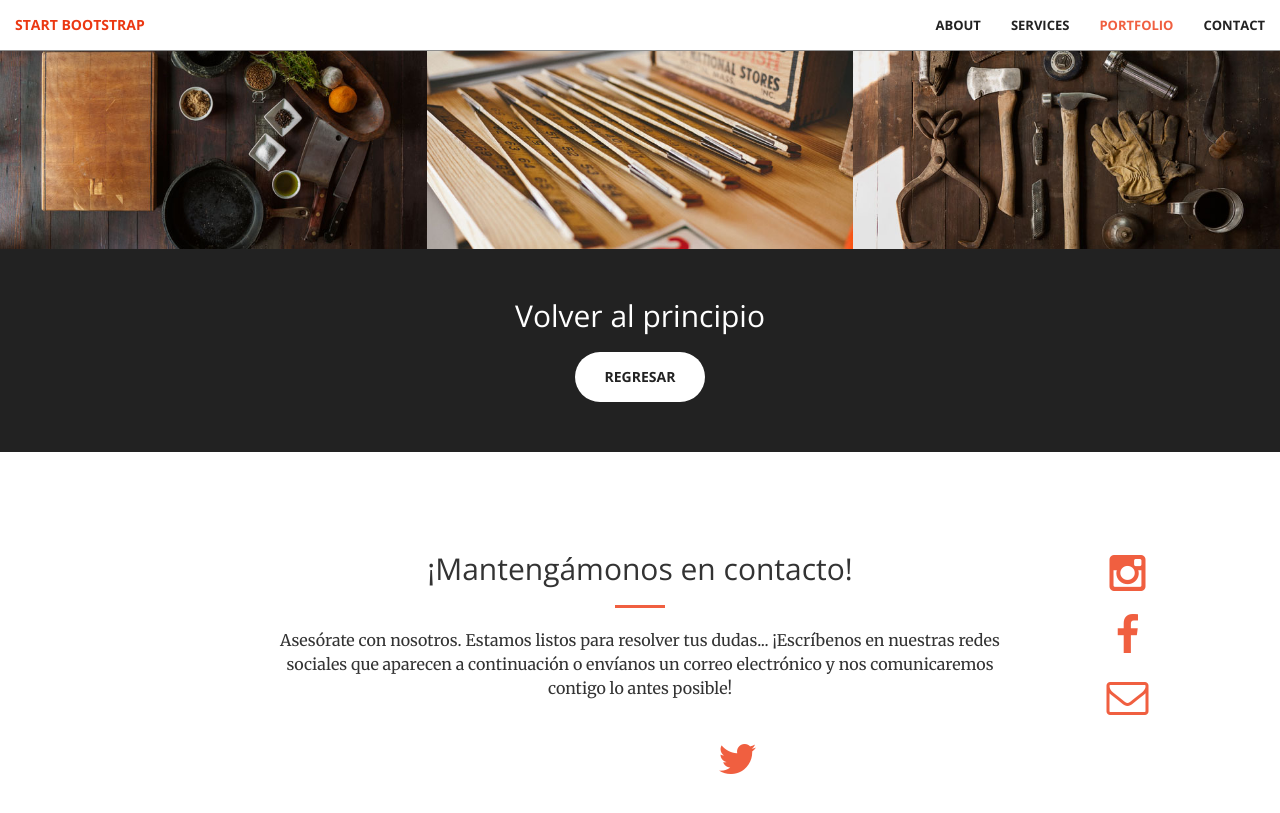
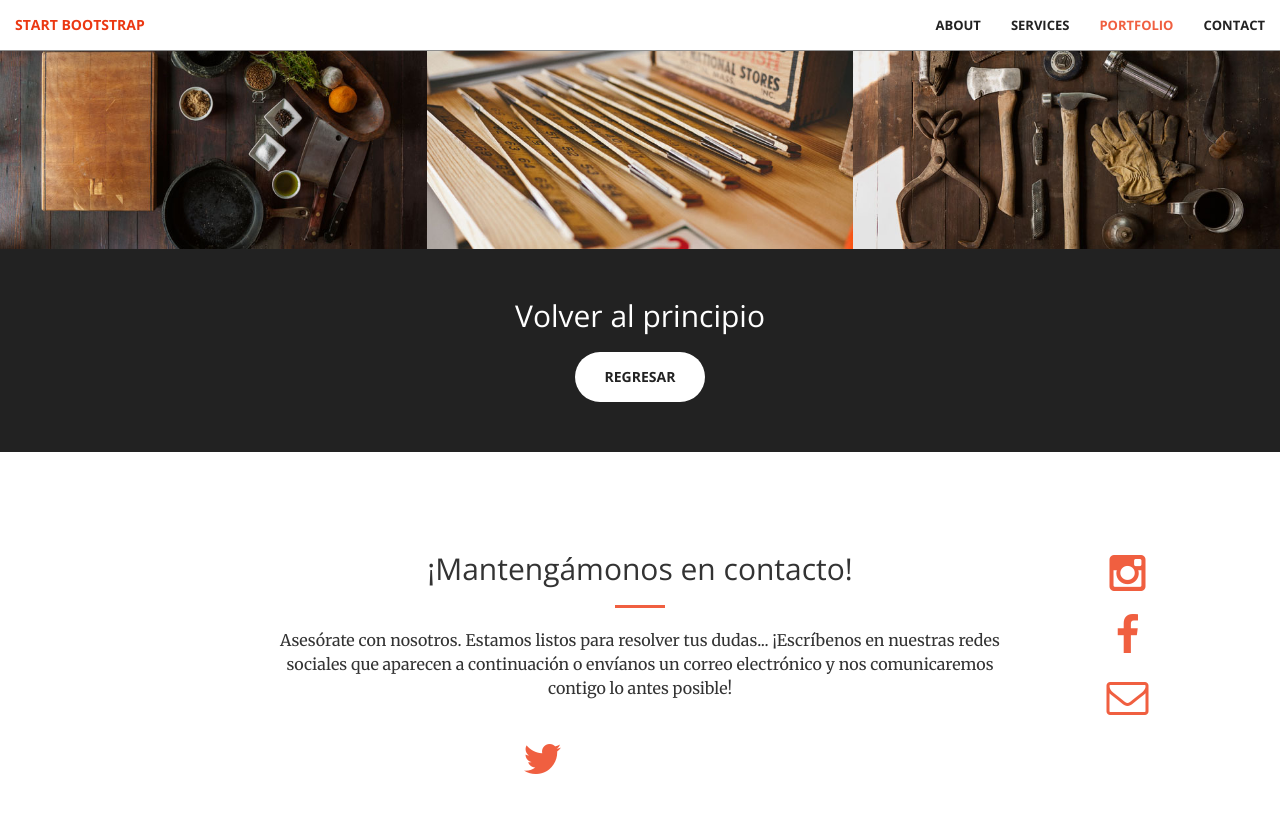
Before and after one commit to KatherineMerchanS/KatherineMerchanS.github.io, a Jekyll site: the page built from index.html, in a window 1280 px wide and 900 px high, scrolled down 1985 px. Shown: the top 813 px of the window. Built offline with Jekyll 4.4.1, drawn with Linux system fonts in a browser that asks for light colours.

Commit message:
Update contact.html

```diff
--- a/_includes/contact.html
+++ b/_includes/contact.html
@@ -24,7 +24,7 @@
                 <p>{{ site.email }}</p>
             </a>
            </div>
-        <div class="col-lg-2 col-lg-offset-6 text-center">
+        <div class="col-lg-2 col-lg-offset-4 text-center">
             <a href="https://twitter.com/{{ site.twitter_username }}">
                 <i class="fa fa-twitter fa-3x wow bounceIn" data-wow-delay=".1s"></i>
                 <p>{{ site.twitter_username }}</p>
```
